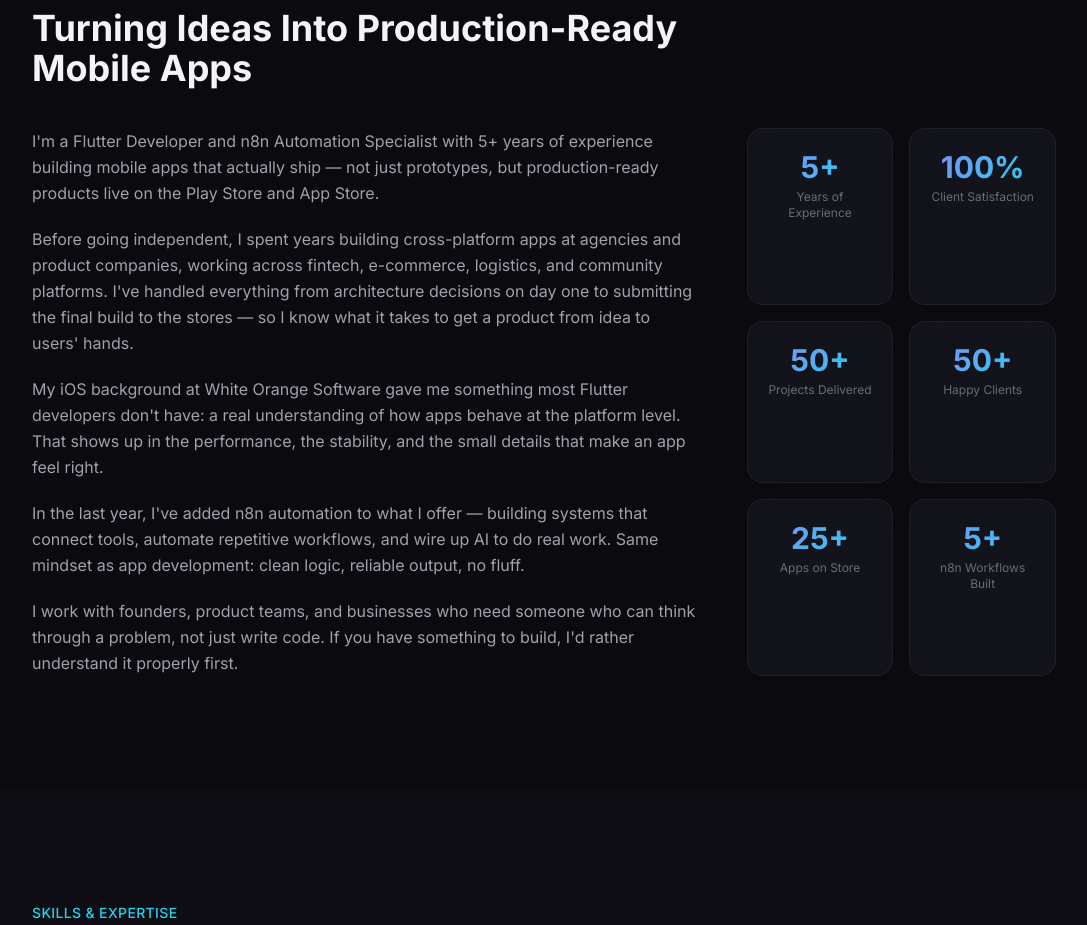
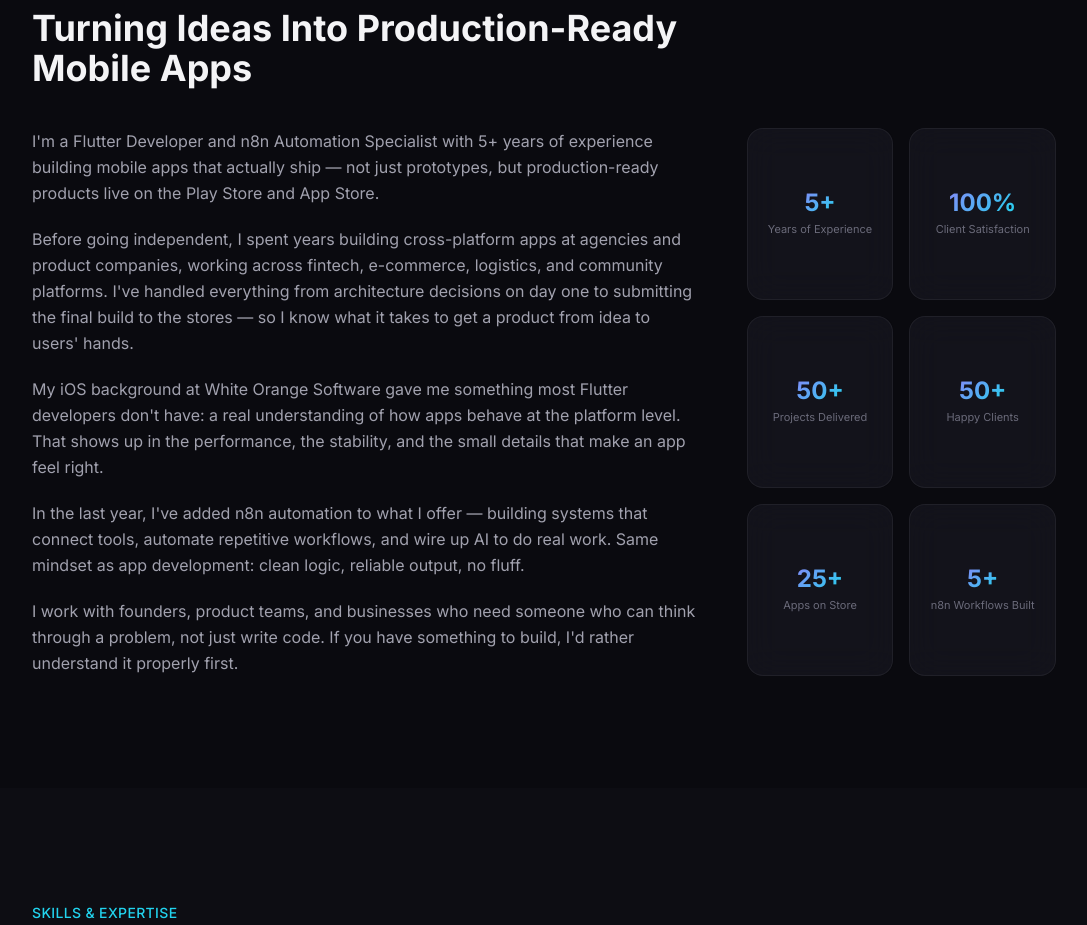
Before and after one commit to RaahilShaikh/rahil-portfolio, a React (Vite) app: page / in a window 1280 px wide. Shown: the part 940-1865 px from the top of the page, without its empty margins (96-1183 px from the left). Built offline with nearby package versions, Linux system fonts and the light colour scheme.

Commit message:
Updated site info

```diff
--- a/src/components/About.jsx
+++ b/src/components/About.jsx
@@ -44,12 +44,14 @@ export default function About() {
             {siteInfo.stats.map((stat) => (
               <div
                 key={stat.label}
-                className="glass rounded-2xl p-5 text-center glow-on-hover"
+                className="glass rounded-2xl p-4 text-center glow-on-hover flex flex-col items-center justify-center min-h-[100px]"
               >
-                <div className="font-display text-3xl font-bold gradient-text mb-1">
+                <div className="font-display text-2xl font-bold gradient-text mb-1 leading-none">
                   {stat.value}
                 </div>
-                <div className="text-text-dim text-xs">{stat.label}</div>
+                <div className="text-text-dim text-[11px] leading-tight mt-1">
+                  {stat.label}
+                </div>
               </div>
             ))}
           </motion.div>
```
